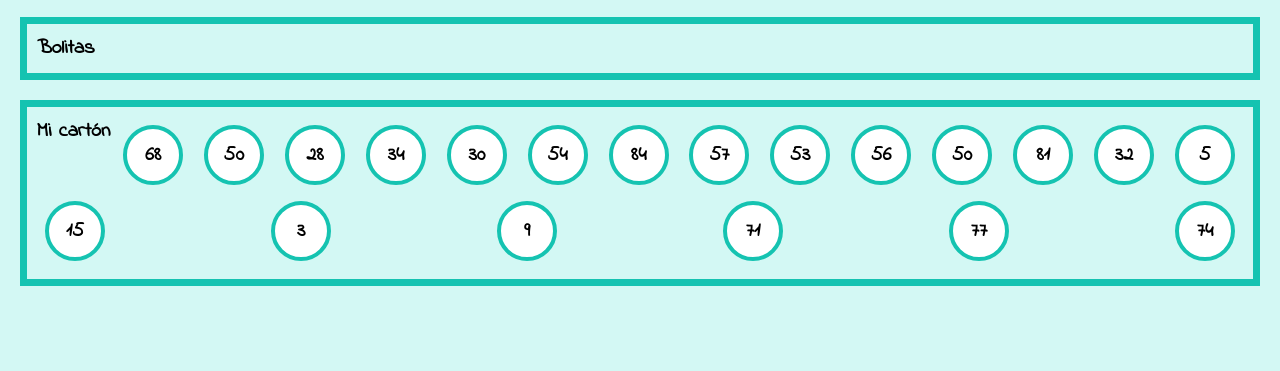
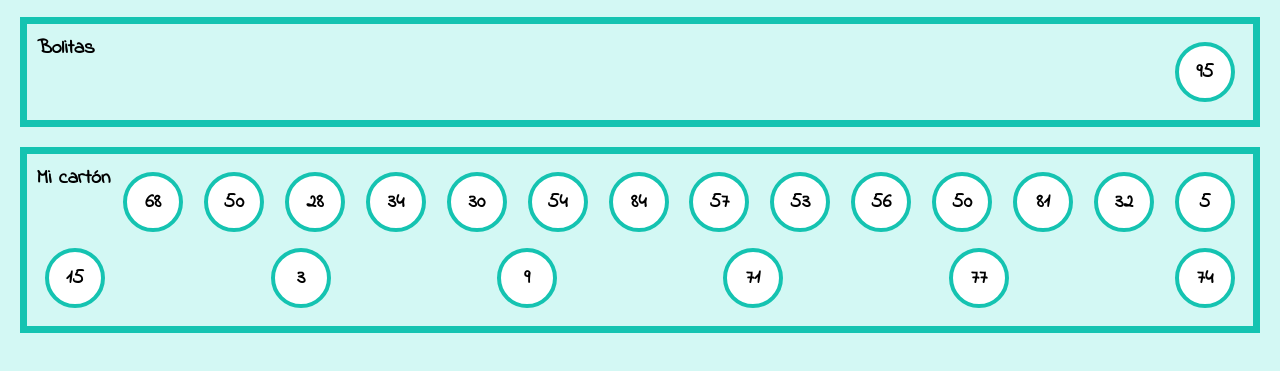
Before and after one commit to ymartinguzman/Bingo, a plain HTML site: page index.html in a window 1280 px wide. Both pictures are taken after a click on the button 1245 px from the left and 55 px from the top of the page. Shown: the part 93-464 px from the top of the page. Drawn offline with Linux system fonts and the light colour scheme; a web font is replaced by a local one.

Commit message:
add function to set interval and show balls

```diff
--- a/js/index.js
+++ b/js/index.js
@@ -3,43 +3,51 @@
 const balls = document.querySelector('.main__balls');
 const newBall = document.querySelector('.header__game-ball');
 const game = document.querySelector('.main__game');
-const play = document.querySelector('header__game-play');
-console.log(play);
+const play = document.querySelector('.header__game-play');
 
 //Get random number
 function getRandomNumber(max) {
   return Math.ceil(Math.random() * max);
 }
 
+const showArrayNumbers = [];
+const cardArrayNumbers = [];
 //Random numbers in game
-function showBalls() {
+function showBalls(ev) {
   let htmlBalls = '';
 
   for (let i = 0; i < 1; i++) {
-    htmlBalls += `<div class="main__balls--ball"> ${getRandomNumber(
-      100
-    )}</div>`;
+    const number = getRandomNumber(100);
+    htmlBalls += `<div class="main__balls--ball"> ${number}</div>`;
+    showArrayNumbers.push(number);
   }
+
   balls.innerHTML += htmlBalls;
 }
 
 //Random card
 function bingoCard() {
   let htmlBingo = '';
-
   for (let i = 0; i < 20; i++) {
-    htmlBingo += `<div class="main__game--ball"> ${getRandomNumber(100)}</div>`;
+    const number = getRandomNumber(100);
+    htmlBingo += `<div class="main__game--ball"> ${number}</div>`;
+    cardArrayNumbers.push(number);
   }
   game.innerHTML += htmlBingo;
-  console.log(htmlBingo);
 }
 
 bingoCard();
 
 //SetInterval
 
-// setInterval(showBalls, 2000);
+function autoBalls() {
+  setInterval(showBalls, 2000);
+  // if (showArrayNumbers.length === 10) {
+  //   clearInterval(setInterval);
+  // }
+  // console.log(clearInterval(setInterval));
+}
 
 //Events
 newBall.addEventListener('click', showBalls);
-play.addEventListener('click', setInterval);
+play.addEventListener('click', autoBalls);
--- a/styles/main.css
+++ b/styles/main.css
@@ -47,7 +47,8 @@
   font-size: 20px;
   font-weight: bold;
 }
-.main__game {
+.main__game,
+.main__balls {
   padding: 10px;
   border-style: solid;
   border-width: 7px;
@@ -60,7 +61,8 @@
   justify-content: space-between;
   flex-wrap: wrap;
 }
-.main__game--ball {
+.main__game--ball,
+.main__balls--ball {
   width: 60px;
   height: 60px;
   text-align: center;
```
